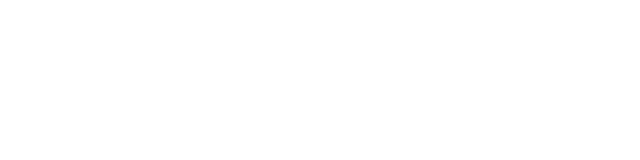
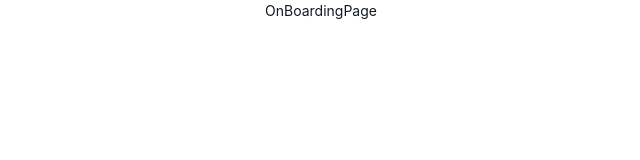
Before and after one commit to St-rdy/Front, a React (Vite) app: page /auth/onboarding in a window 1280 px wide. Before the commit this address had no page. Shown: the top 160 px of the page, without its empty margins (180-820 px from the left). Built offline with nearby package versions, Linux system fonts and the light colour scheme; a web font is replaced by a local one.

Commit message:
[FRONTEND-31] 온보딩 페이지 기본 세팅
Signed-off-by: lee0806 <leeseh0806@gmail.com>

```diff
--- a/src/App.tsx
+++ b/src/App.tsx
@@ -10,6 +10,7 @@
 import LoginPage from './pages/auth/LoginPage/LoginPage'
 import SignUpPage from './pages/auth/SignUpPage/SignUpPage'
 import SignUpCompletePage from './pages/auth/SignUpComplete/SignUpCompletePage'
+import OnBoardingPage from './pages/auth/OnBoardingPage/OnBoardingPage'
 
 // 회원가입, 로그인을 제외한 나머지 모든 페이지에선 헤더와 푸터가 보이게 MainLayout 컴포넌트를 만들어 라우팅을 지정
 // Outlet이란 Outlet 자리에 자식의 컴포넌트가 랜더링 되는 것을 의미한다.
@@ -38,6 +39,7 @@
           <Route path="/user" element={<User />} />
         </Route>
 
+        <Route path="/auth/onboarding" element={<OnBoardingPage />} />
         <Route path="/auth/login" element={<LoginPage />} />
         <Route path="/auth/signup" element={<SignUpPage />} />
         <Route path="/auth/signup-complete" element={<SignUpCompletePage />} />
--- /dev/null
+++ b/src/pages/auth/OnBoardingPage/OnBoardingPage.tsx
@@ -0,0 +1,6 @@
+import React from 'react'
+import './OnBoardingPage.css'
+
+export default function OnBoardingPage() {
+  return <div>OnBoardingPage</div>
+}
```
Also changed, not shown: src/pages/auth/OnBoardingPage/OnBoardingPage.css (added), 1 other file (tests, documents, lock files or other folders).
